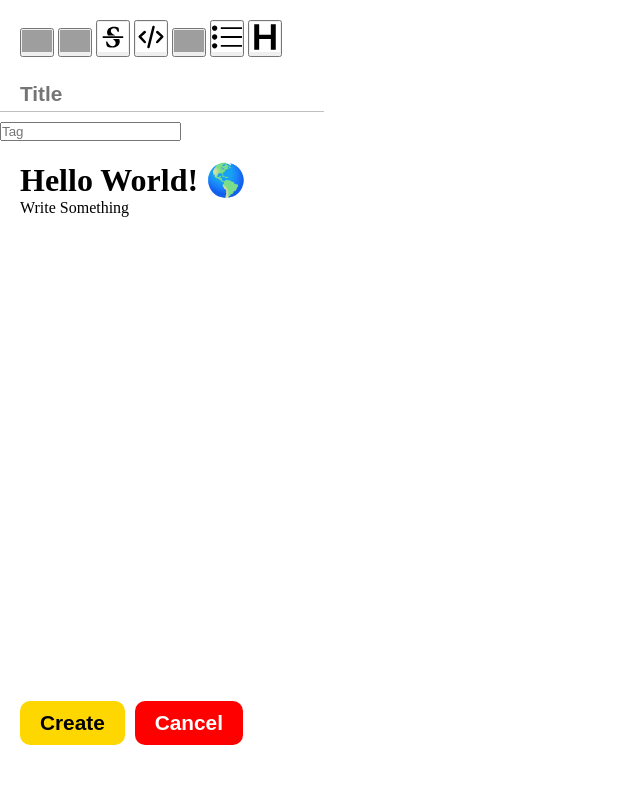
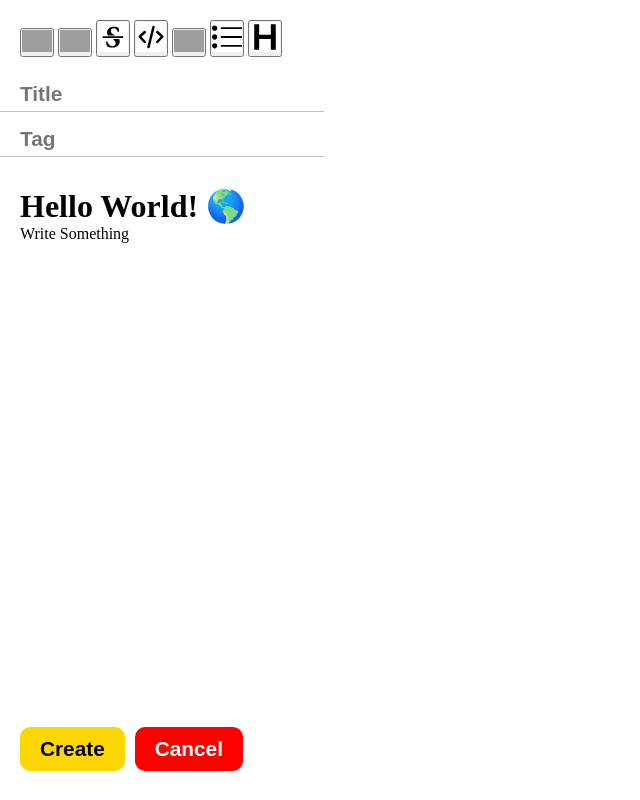
Before and after one commit to Mo-21/Note-Application, a React (Vite) app: page /new in a window 1280 px wide. Shown: the whole page, without its empty margins (0-640 px from the left). Built offline with nearby package versions, Linux system fonts and the light colour scheme; grey boxes are pictures that could not be loaded.

Commit message:
Update styles

```diff
--- a/src/styles/NewNote.css
+++ b/src/styles/NewNote.css
@@ -8,6 +8,7 @@
   flex-direction: column;
   flex-grow: 1;
   padding: 20px;
+  outline: none;
 }
 
 .editor-content {
@@ -112,5 +113,49 @@
   margin-bottom: 10px;
   padding: 5px 20px;
   background-color: transparent;
+  outline: none;
   color: #ffd700;
 }
+
+.tags-input {
+  display: block;
+  font-size: 1.3rem;
+  font-weight: bold;
+  border: none;
+  border-bottom: 1px solid #c0c0c0;
+  margin-bottom: 10px;
+  padding: 5px 20px;
+  background-color: transparent;
+  color: #ff4d4d;
+  outline: none;
+}
+
+.tags-container {
+  display: flex;
+  flex-wrap: wrap;
+  gap: 10px;
+  margin-left: 10px;
+  font-size: 1.3rem;
+}
+
+.tag {
+  background-color: #ff4d4d;
+  color: white;
+  font-weight: 600;
+  padding: 10px;
+  border-radius: 15px;
+}
+
+.tags-place {
+  padding: 10px;
+  background-color: #f5f5f5;
+  border-radius: 5px;
+  margin-top: 10px;
+  font-size: 14px;
+  color: #333333;
+}
+
+.tags-place:hover {
+  cursor: pointer;
+  background-color: #e5e5e5;
+}
```
